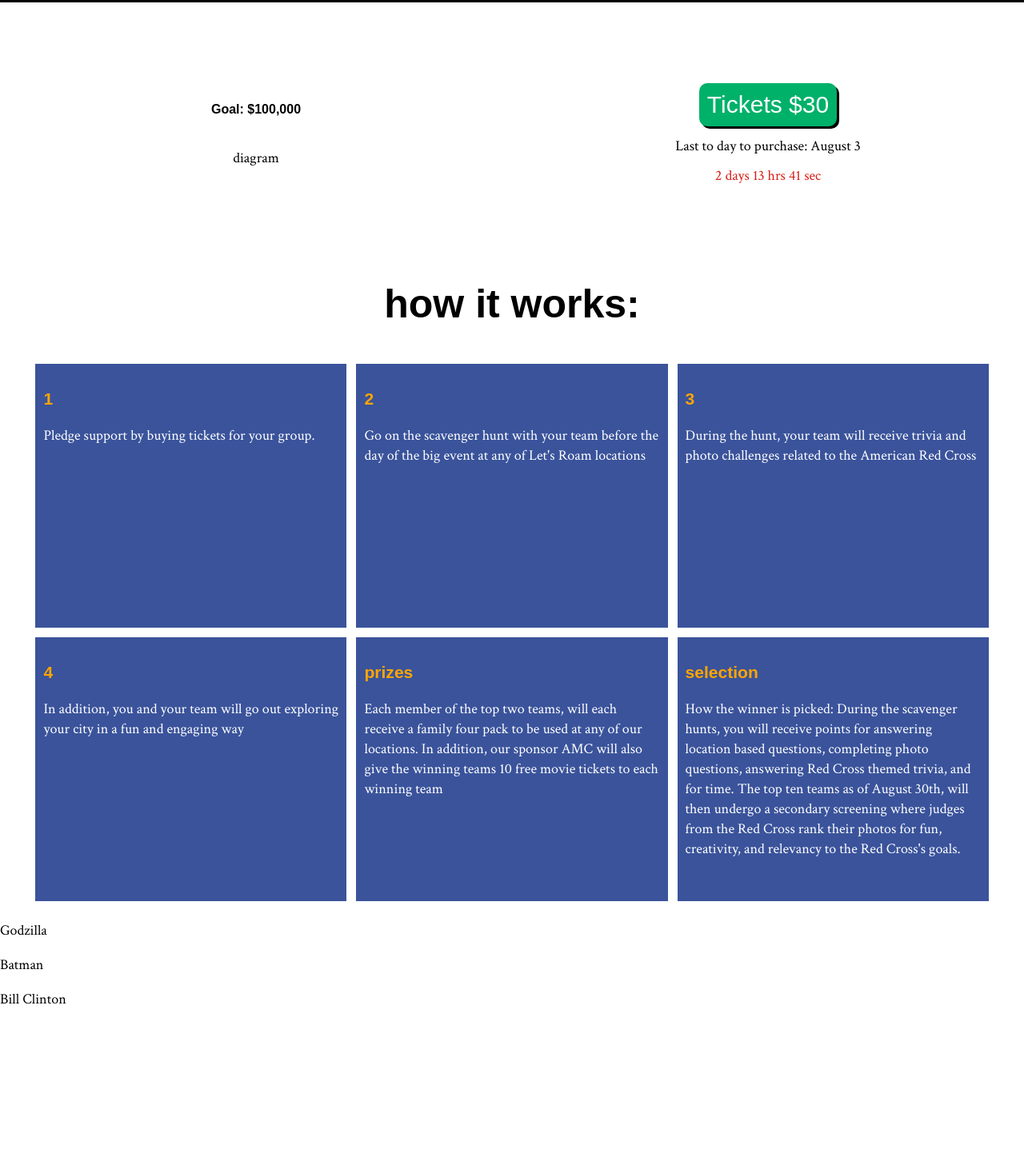
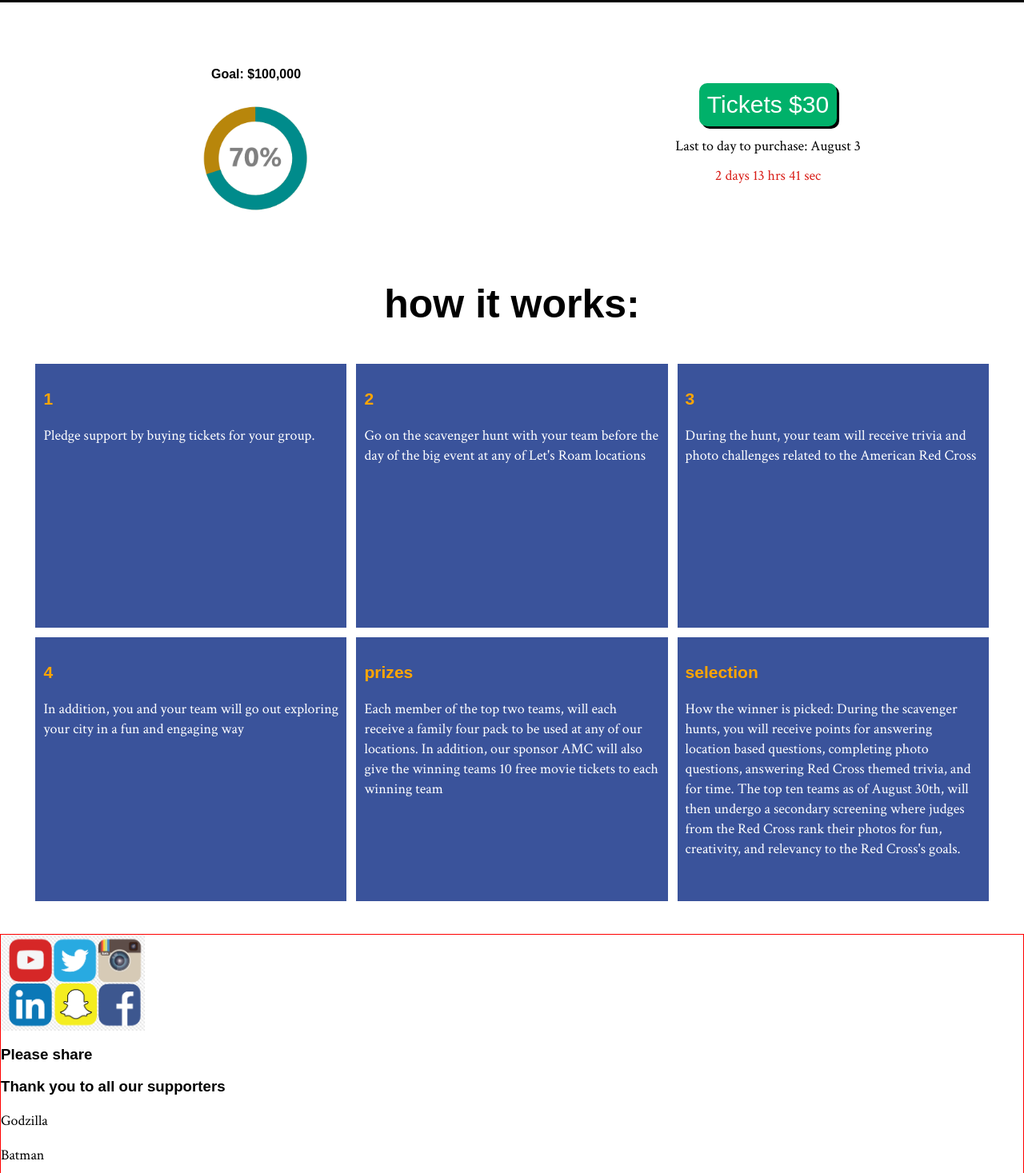
Before and after one commit to brucekchung/big-city, a React app: page / in a window 1280 px wide. Shown: the part 758-2225 px from the top of the page at 80% size. Before the commit the page ends 2038 px from the top, so only its background shows below. Built offline with nearby package versions, Linux system fonts and the light colour scheme; a web font is replaced by a local one.

Commit message:
Add thank you component

```diff
--- a/src/components/Footer/Footer.css
+++ b/src/components/Footer/Footer.css
@@ -0,0 +1,13 @@
+.Footer {
+  border: 1px solid red;
+  margin-top: 35px;
+  height: 300px;
+  overflow: auto;
+}
+
+.Footer .social-media {
+  height: 120px;
+  width: 180px;
+  background: url('../../assets/social_media.png');
+  background-size: cover;
+}
--- a/src/components/Footer/Footer.js
+++ b/src/components/Footer/Footer.js
@@ -6,6 +6,9 @@ const Footer = ({ donators }) => {
 
   return (
     <div className="Footer">
+      <div className="social-media"></div>
+      <h3>Please share</h3>
+      <h3>Thank you to all our supporters</h3>
       { allDonators() }
     </div>
   )
--- a/src/components/Purchase/Purchase.js
+++ b/src/components/Purchase/Purchase.js
@@ -1,5 +1,6 @@
 import React, { Component } from 'react'
 import './Purchase.css'
+import { NavLink } from 'react-router-dom'
 
 class Purchase extends Component {
   constructor(props) {
@@ -17,7 +18,6 @@ class Purchase extends Component {
   }
 
   handlePurchase = e => {
-    e.preventDefault()
     this.props.addDonator(this.state.leader)
 
     this.setState({ leader: '', participants: 0 })
@@ -46,12 +46,14 @@ class Purchase extends Component {
             onChange={this.handleChange}
           />
           <p>total ${this.state.participants * 30}</p>
+          <NavLink to='/thanks'>
             <button
               className="purchase-btn"
               onClick={this.handlePurchase}
               type="submit">
             Purchase
             </button>
+          </NavLink>
         </form>
       </div>
     )
--- a/src/components/Sales/Sales.css
+++ b/src/components/Sales/Sales.css
@@ -6,6 +6,13 @@
 
 .Sales a {
   text-decoration: none;
+}
+
+.Sales .graph {
+  height: 150px;
+  width: 150px;
+  background: url('../../assets/example_graph2.png');
+  background-size: cover;
 }
 
 .Sales button {
--- a/src/components/Sales/Sales.js
+++ b/src/components/Sales/Sales.js
@@ -3,13 +3,14 @@ import './Sales.css'
 import { Route } from 'react-router-dom'
 import { NavLink } from 'react-router-dom'
 import Purchase from '../Purchase/Purchase'
+import Thanks from '../Thanks/Thanks'
 
 const Sales = ({ sales, addDonator }) => {
   return (
     <div className="Sales">
       <div className="goal">
         <h4>Goal: $100,000</h4>
-        <p>diagram</p>
+        <div className="graph"></div>
       </div>
       <Route exact path='/' render={() => (
         <div className="purchase">
@@ -18,7 +19,8 @@ const Sales = ({ sales, addDonator }) => {
           <p className="countdown">2 days 13 hrs 41 sec</p>
         </div>
       )} />
-    <Route path='/purchase' render={() => <Purchase addDonator={addDonator} /> } />
+      <Route path='/purchase' render={() => <Purchase addDonator={addDonator} /> } />
+      <Route path='/thanks' render={() => <Thanks /> } />
     </div>
   )
 }
--- /dev/null
+++ b/src/components/Thanks/Thanks.js
@@ -0,0 +1,12 @@
+import React from 'react'
+import './Thanks.css'
+import { NavLink } from 'react-router-dom'
+
+const Thanks = () => (
+  <div className="Thanks">
+    <h2>Thank you for donating!</h2>
+    <NavLink to='/purchase'><button>Tickets</button></NavLink>
+  </div>
+)
+
+export default Thanks
```
Also changed, not shown: src/assets/example_graph.png (added), src/assets/example_graph2.png (added), src/assets/social_media.png (added), src/components/Thanks/Thanks.css (added). Lines whose indentation alone changed are shown as unchanged.
